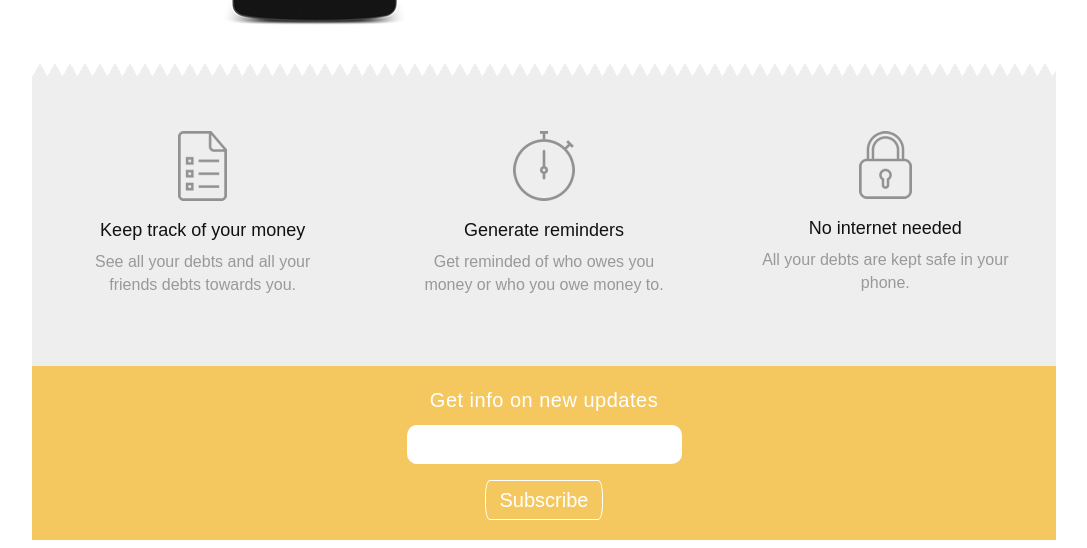
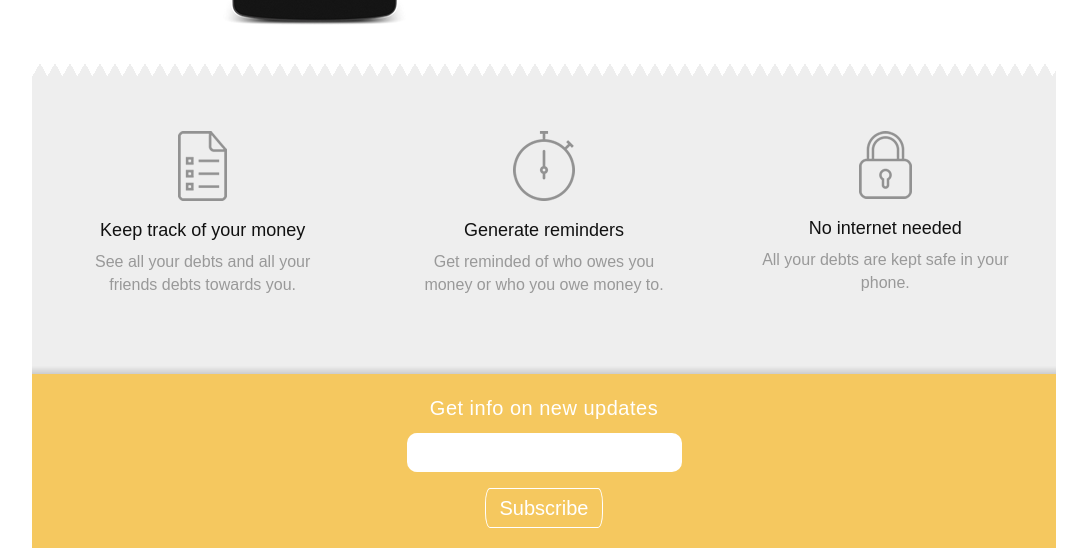
Before and after one commit to nico-val/test_wisboo, a plain HTML site: page index.html in a window 1280 px wide. Shown: the part 351-899 px from the top of the page, without its empty margins (96-1183 px from the left). Drawn offline with nearby package versions, Linux system fonts and the light colour scheme.

Commit message:
Update main.css

```diff
--- a/css/main.css
+++ b/css/main.css
@@ -37,7 +37,6 @@ body header{
 
 .zigzag-top {
   background: linear-gradient(-118deg, white 7px, transparent 0) 0 5px, linear-gradient(120deg, white 8px, transparent 0) 0 5px;
-  background-color: #333538;
   background-position: left top;
   background-repeat: repeat-x;
   background-size: 15px 25px;
@@ -63,10 +62,15 @@ body header{
 }
 
 footer {
+  background: linear-gradient(#eee, #ccc 8px);
   background-color: #F5C85F;
+  background-position: left top;
+  background-repeat: repeat-x;
+  background-size: 1px 8px;
   margin-left: -15px;
   margin-right: -15px;
-  padding: 20px;
+  padding-top: 28px;
+  padding-bottom: 20px;
   text-align: center;
   color: #FFF;
   font-size: 20px;
```
